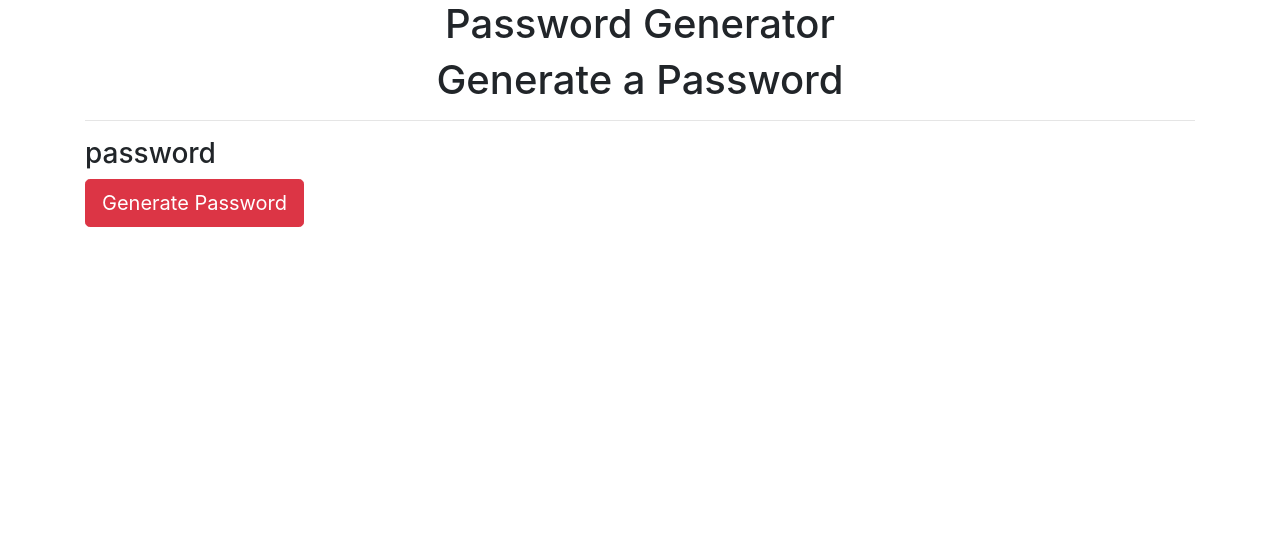
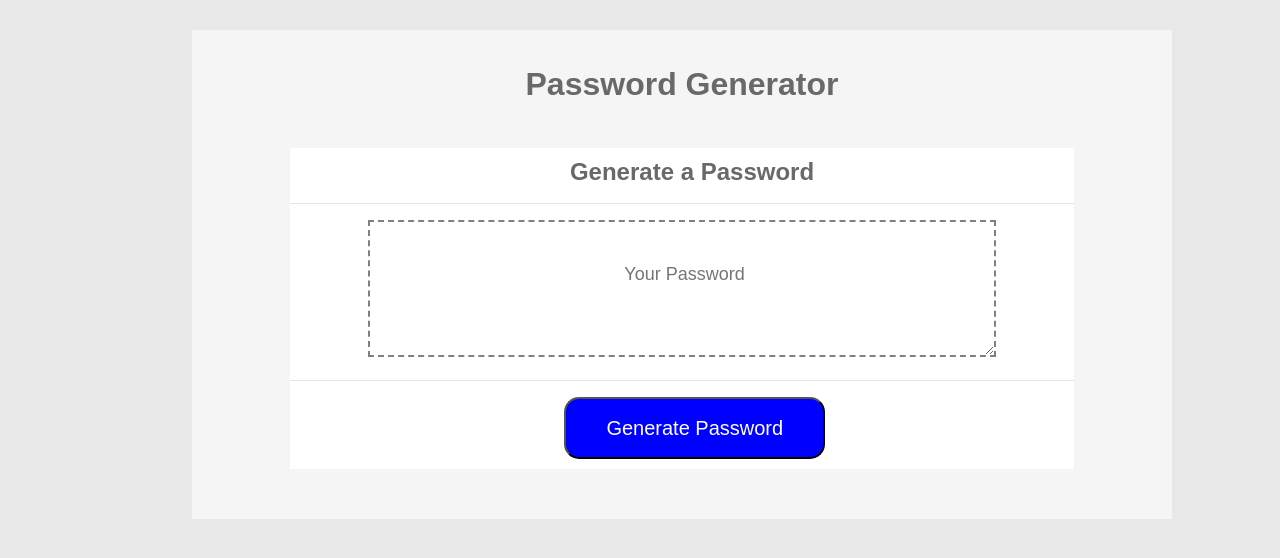
Before and after one commit to zosotherover/password-generator, a plain HTML site: page index.html in a window 1280 px wide. Drawn offline with nearby package versions, Linux system fonts and the light colour scheme.

Commit message:
tweaked html and css

```diff
--- a/index.html
+++ b/index.html
@@ -4,23 +4,29 @@
 <head>
     <meta charset="UTF-8">
     <meta name="viewport" content="width=device-width, initial-scale=1.0">
-    <title>Password Generator</title>
+    <title>Bryan Pero Password Generator</title>
     <link rel="stylesheet" href="https://stackpath.bootstrapcdn.com/bootstrap/4.4.1/css/bootstrap.min.css"
         integrity="sha384-Vkoo8x4CGsO3+Hhxv8T/Q5PaXtkKtu6ug5TOeNV6gBiFeWPGFN9MuhOf23Q9Ifjh" crossorigin="anonymous">
     <link rel="stylesheet" href="style.css">
 </head>
 
 <body>
-    <h1>Password Generator</h1>
-    <div class="container col-lg-8-col-sm-12-offset-4">
-        <div>
-            <h1>Generate a Password</h1>
+    <main id="wrapper">
+        <header>
+            <h1>Password Generator</h1>
+        </header>
+        <div id="content">
+            <h2>Generate a Password</h2>
+
             <hr>
-            <h3>password</h3>
-            <button type="button" class="btn btn-danger btn-lg">Generate Password</button>
+            <textarea placeholder=" Your Password"></textarea>
+            <hr>
 
+            <div id="button">
+                <button>Generate Password</button>
+            </div>
         </div>
-    </div>
+    </main>
 
 
 
--- a/script.js
+++ b/script.js
@@ -0,0 +1,6 @@
+var numberOfCharacters = document.getElementById("number of characters").value;
+
+
+functiion generatePassword() {
+
+}
--- a/style.css
+++ b/style.css
@@ -1,4 +1,67 @@
-h1 {
-    text-align: center
+body {
+    background-color: #E8E8E8;
+    margin: 0 auto;
+    font-family: 'Arial', 'Helvetica Neue', Helvetica, sans-serif;
+    color: #696969;
+}
+#wrapper {
+    background-color: #F5F5F5;
+    margin-left: 15%;
+    padding-bottom: 50px;
+    padding-top: 30px;
+    margin-top: 30px;
+    width: 980px;
+    }
+
+#content {
+    margin-left: 10%;
+    margin-right: 10%;
+    background-color: #FFFFFF;
+
 
 }
+
+h1 {
+    text-align: center;
+    margin-top: 5px;
+    margin-bottom: 45px;
+    font-size: 2em;
+    font-family: 'Arial', 'Helvetica Neue', Helvetica, sans-serif;
+    font-weight: bold;
+
+}
+
+h2 {
+    margin-left: 20px;
+    padding-top: 10px;
+    margin-bottom: 10px;
+    font-size: 1.5em;
+    font-family: 'Arial', 'Helvetica Neue', Helvetica, sans-serif;
+    font-weight: bold;
+    text-align: center;
+}
+
+textarea {
+    padding: 5%;
+    border: dashed 2px gray;
+    margin-left: 10%;
+    padding-left: 15%;
+    padding-right: 15%;
+    width: 80%;
+    font-family:Arial, Helvetica, sans-serif;
+    text-align: center;
+    color: #696969;
+    font-size: 18px;
+}
+
+
+button {
+    color: white ;
+    background-color: blue;
+    font-size: 20px;
+    padding: 14px 40px;
+    border-radius: 15px;
+    margin-left: 35%;
+    margin-bottom: 10px;-
+    text-align: center;
+}
```
